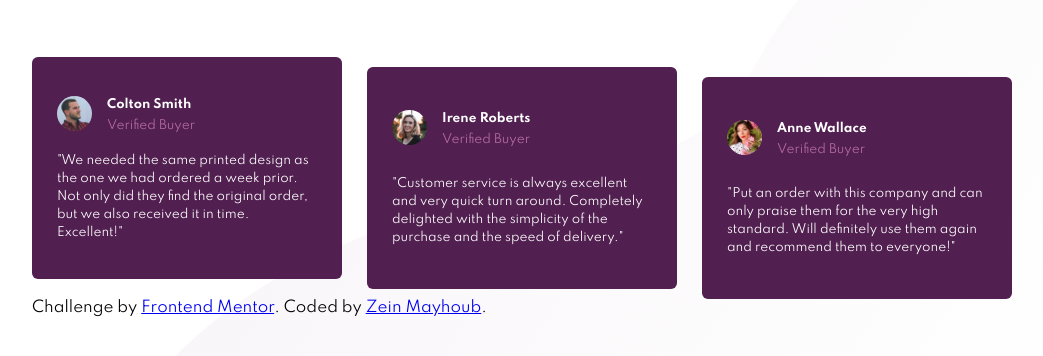
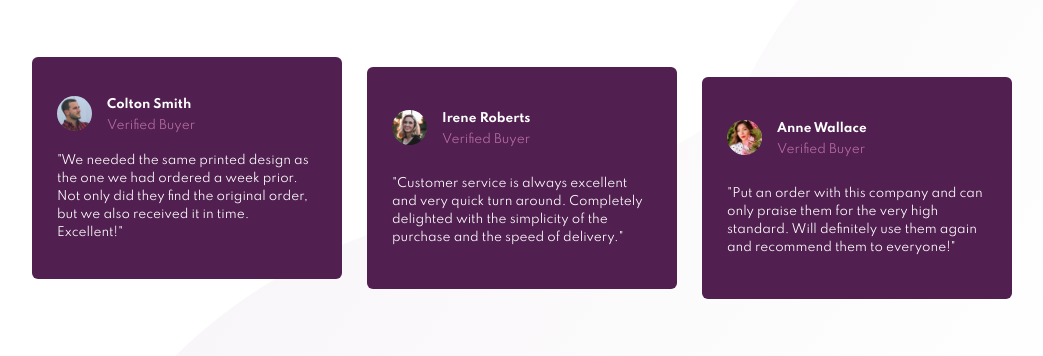
Before and after one commit to Zein-MB/Social-proof-section, a plain HTML site: page index.html in a window 1280 px wide. Shown: the part 340-696 px from the top of the page, without its empty margins (118-1161 px from the left). Drawn offline with Linux system fonts and the light colour scheme.

Commit message:
Fixed the error

```diff
--- a/index.html
+++ b/index.html
@@ -91,11 +91,6 @@
           </p>
         </div>
       </div>
-      <div class="attribution">
-        Challenge by
-        <a href="https://www.frontendmentor.io?ref=challenge" target="_blank">Frontend Mentor</a>. Coded by <a
-          href="https://www.frontendmentor.io/profile/Zein-MB">Zein Mayhoub</a>.
-      </div>
     </div>
   </div>
 </body>
```
Also changed, not shown: css/master.css (+0 -11 lines).
